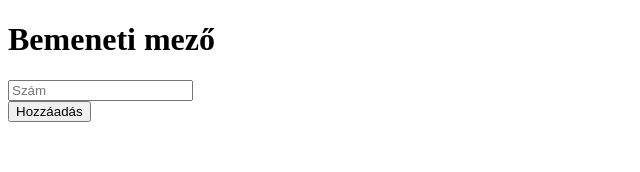
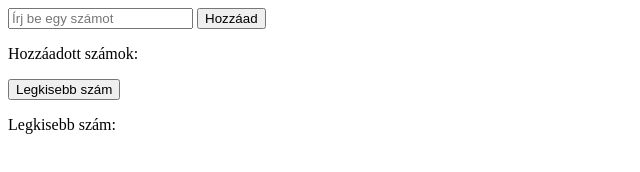
Before and after one commit to FarkasDaniel0/Szoftvertesztel-s-Git-gyakorl-s, a plain HTML site: page index.html in a window 1280 px wide. Shown: the whole page, without its empty margins (0-640 px from the left). Drawn offline with Linux system fonts and the light colour scheme.

Commit message:
Legkisább szám vizsgálatához gomb hozzáadása, js oldalon is lekezelve, logika megírva és visszaadja a legkisebb számot a listából.
(4. Feladat)

```diff
--- a/index.html
+++ b/index.html
@@ -12,13 +12,12 @@
         Webalkalmazás esetén hozzlétre egy beviteli mezőt a szám megadásához és egy gombot a hozzáadáshoz. Ha lehetséges olyan mezőt adj meg, amibe csak számot lehet megadni, ha nem akkor gombkattintásra előbb validáld a beírt értéket a listába rakás előtt.
     -->
 
-    <div>
-        <h1>Bemeneti mező</h1>
-        <input type="number" id="szam" placeholder="Szám">
-        <br>
-        <button onclick="beolvasSzam()" type="button" id="gomb">Hozzáadás</button>
-    </div>
-
+    <input type="number" id="szam" placeholder="Írj be egy számot">
+    <button id="gomb" onclick="beolvasSzam()">Hozzáad</button>
+    <br>
+    <p id="szamokLista">Hozzáadott számok:</p>
+    <button id="min" onclick="megtalalLegkisebb()">Legkisebb szám</button>
+    <p id="legkisebbSzam">Legkisebb szám: </p>
 
 
 </body>
--- a/main.js
+++ b/main.js
@@ -1,32 +1,39 @@
 function beolvasSzam() {
-
-    //Grafikus felületű alkalmazás esetén a bevitel alá megfelelő elembe (bekezdés, label, stb.) írd ki a számokat hozzáadás után
-    //Hozzáadás után írd ki a lista elemeit vesszővel elválasztva
     var szamErtek = document.getElementById('szam').value;
 
     if (!isNaN(szamErtek)) {
-      // Lista elem létrehozása és hozzáadása a listához
       var listaElem = document.createElement('li');
       listaElem.textContent = szamErtek;
 
       var lista = document.getElementById('szamokLista');
 
-      // Ellenőrzés, hogy már van-e lista a HTML-ben
       if (!document.getElementById('szamLista')) {
-        // Ha nincs, akkor létrehoz egy listát
         var szamLista = document.createElement('ul');
         szamLista.setAttribute('id', 'szamLista');
         document.body.appendChild(szamLista);
       }
 
-      // Hozzáadás az előre létrehozott listához
       document.getElementById('szamLista').appendChild(listaElem);
-
-      // Üresre állítja a bemeneti mezőt
       document.getElementById('szam').value = '';
     } else {
       alert('Érvénytelen szám!');
     }
+  }
 
-    console.log(szamErtek);
+  function megtalalLegkisebb() {
+    var listaElemek = document.getElementById('szamLista').getElementsByTagName('li');
+    var legkisebb = Infinity;
+
+    for (var i = 0; i < listaElemek.length; i++) {
+      var szam = parseFloat(listaElemek[i].textContent);
+      if (!isNaN(szam) && szam < legkisebb) {
+        legkisebb = szam;
+      }
+    }
+
+    if (legkisebb !== Infinity) {
+      document.getElementById('legkisebbSzam').textContent = 'Legkisebb szám: ' + legkisebb;
+    } else {
+      document.getElementById('legkisebbSzam').textContent = 'Nincs megadott szám a listában.';
+    }
   }
```
